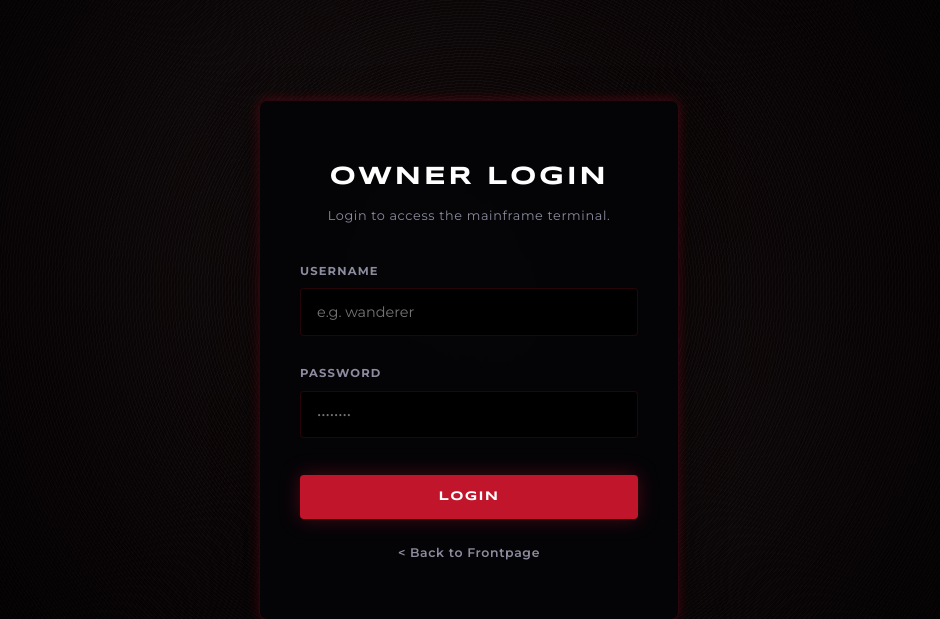
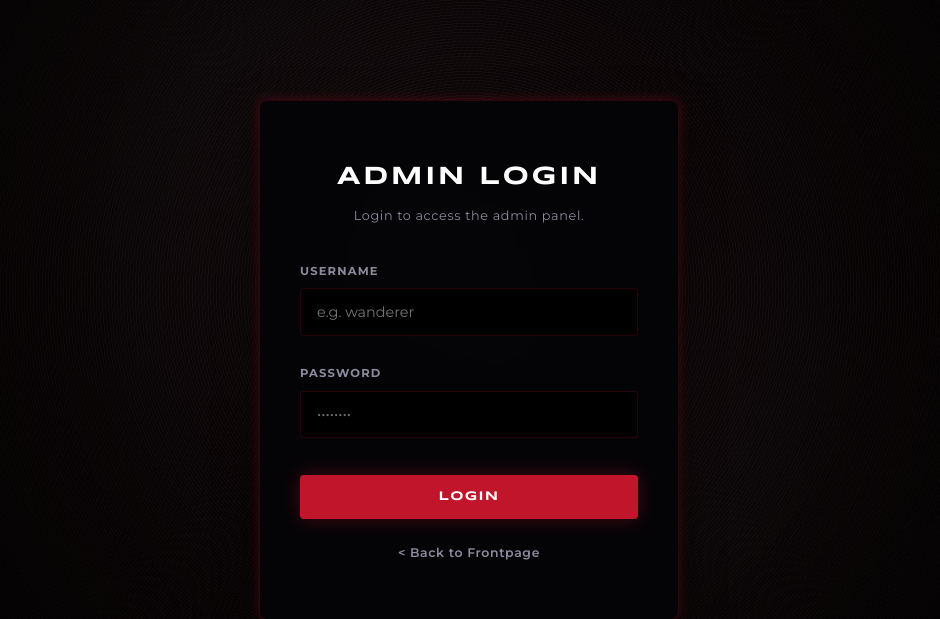
Before and after one commit to prodbyesau-byte/n2l8studio, a PHP site: page /admin/login.php in a window 1280 px wide. Shown: the part 109-728 px from the top of the page, without its empty margins (171-1111 px from the left). Run offline with PHP 8.4, Linux system fonts and the light colour scheme.

Commit message:
Update admin login page labels to ADMIN LOGIN and access the admin panel

```diff
--- a/n2l8-php/admin/login.php
+++ b/n2l8-php/admin/login.php
@@ -37,7 +37,7 @@ if ($_SERVER['REQUEST_METHOD'] === 'POST') {
 <head>
     <meta charset="UTF-8">
     <meta name="viewport" content="width=device-width, initial-scale=1.0">
-    <title>Owner Login - N2L8 STUDIO</title>
+    <title>Admin Login - N2L8 STUDIO</title>
     <link rel="stylesheet" href="/static/style.css?v=8">
     <link rel="icon" type="image/png" href="/static/logo.png">
     <link rel="apple-touch-icon" href="/static/logo.png">
@@ -152,8 +152,8 @@ if ($_SERVER['REQUEST_METHOD'] === 'POST') {
 
     <div class="container">
         <div class="login-box">
-            <h2>OWNER LOGIN</h2>
-            <p>Login to access the mainframe terminal.</p>
+            <h2>ADMIN LOGIN</h2>
+            <p>Login to access the admin panel.</p>
 
             <?php if ($error): ?>
             <div class="flash-msg">&gt; <?= h($error) ?></div>
```
